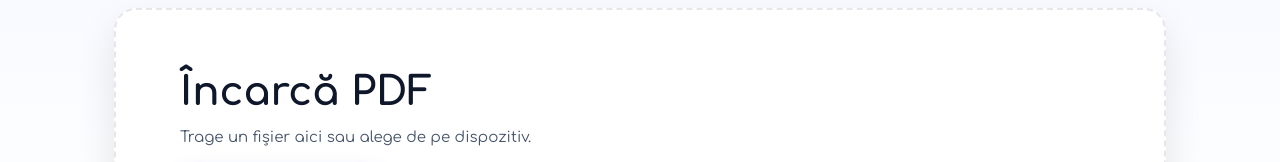
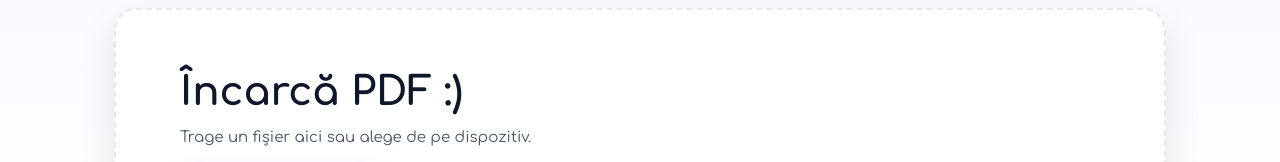
Before and after one commit to aylime31/desluseste.ro, a Next.js app in the folder desluseste-frontend/: page / in a window 1280 px wide. Shown: the part 234-396 px from the top of the page. Built offline with nearby package versions, Linux system fonts and the light colour scheme.

Commit message:
ajustari aspect :)

```diff
--- a/desluseste-frontend/app/page.tsx
+++ b/desluseste-frontend/app/page.tsx
@@ -46,7 +46,7 @@ export default function HomePage() {
           </div>
 
           <div className="dz2-left">
-            <h1 className="dz2-h1">Încarcă PDF</h1>
+            <h1 className="dz2-h1">Încarcă PDF :) </h1>
             <p className="dz2-sub">Trage un fișier aici sau alege de pe dispozitiv.</p>
 
             <div className="dz2-actions">
```
